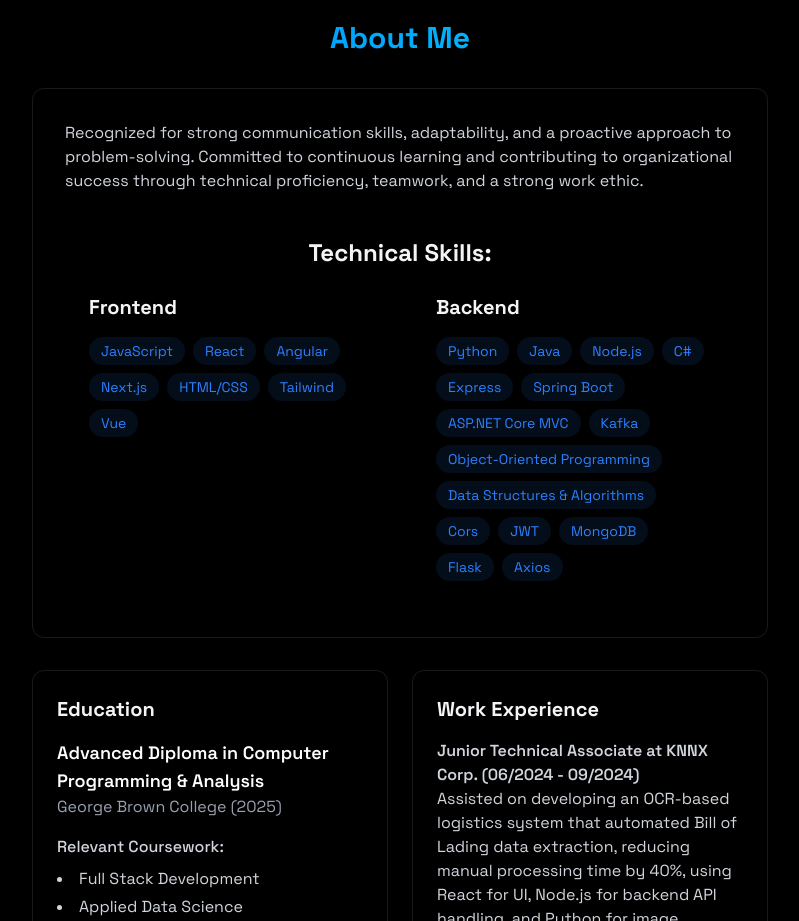
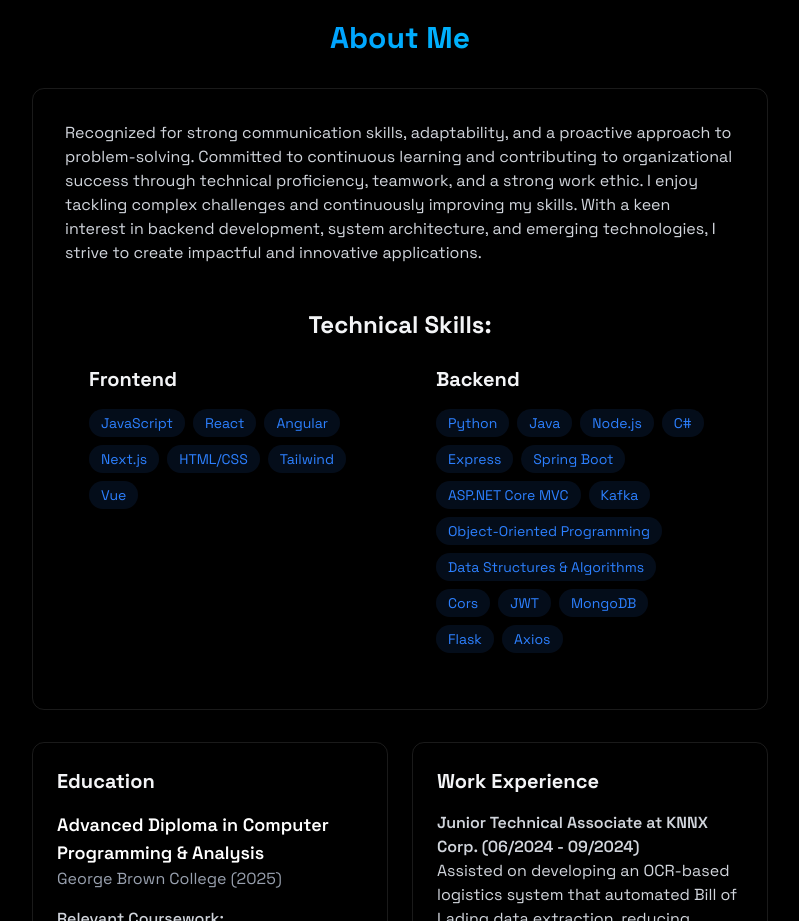
Before and after one commit to jamdazai/jamesfuraque-portfolio, a React (Vite) app: page / in a window 1280 px wide. Shown: the part 860-1781 px from the top of the page, without its empty margins (240-1039 px from the left). Built offline with nearby package versions, Linux system fonts and the light colour scheme.

Commit message:
Updated About Me.

```diff
--- a/src/components/sections/About.jsx
+++ b/src/components/sections/About.jsx
@@ -43,6 +43,7 @@ export const About = () => {
                         <p className="text-gray-300 mb-6">
                             Recognized for strong communication skills, adaptability, and a proactive approach to problem-solving.
                             Committed to continuous learning and contributing to organizational success through technical proficiency, teamwork, and a strong work ethic.
+                            I enjoy tackling complex challenges and continuously improving my skills. With a keen interest in backend development, system architecture, and emerging technologies, I strive to create impactful and innovative applications.
                         </p>
 
                     <h3 className="text-2xl font-bold mb-0 text-center pt-5">
```
